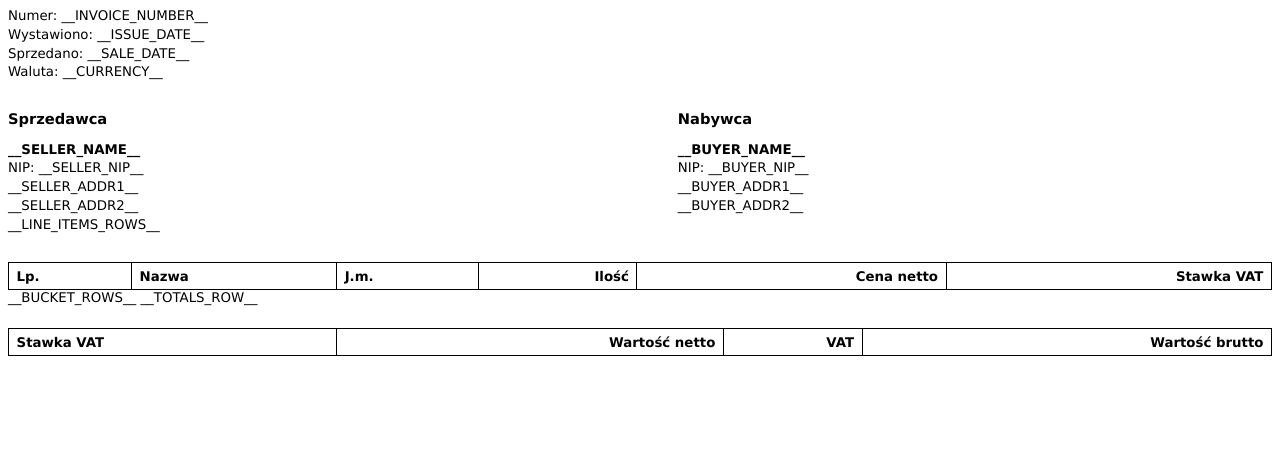
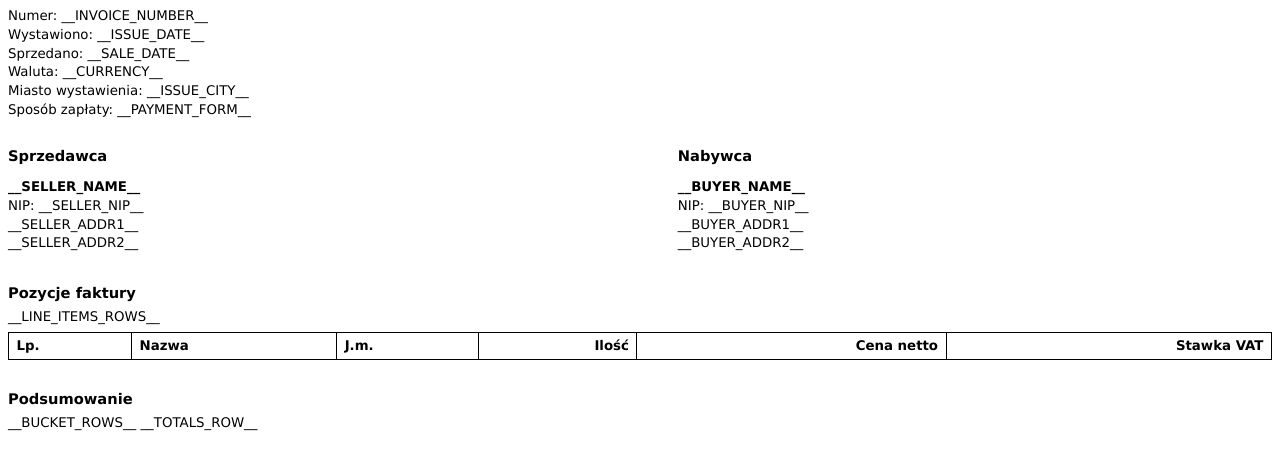
Before and after one commit to komaksym/AlfredoTheClerk, a Python web app: template src/invoice_gen/templates/seller_buyer_block_v1.html in a window 1280 px wide. Shown: the top 452 px of the page. Run offline with Jinja, Linux system fonts and the light colour scheme; the template is opened without the code that fills it, so the values that code supplies are empty.

Commit message:
feat: add podsumowanie, pozycje faktury titles, miasto wystawienia, and other additional fields that are seen in the real world PDF invoices

```diff
--- a/src/invoice_gen/templates/seller_buyer_block_v1.html
+++ b/src/invoice_gen/templates/seller_buyer_block_v1.html
@@ -24,11 +24,12 @@
   .row { display: flex; gap: 20mm; }
   .col { flex: 1; }
   h2 { font-size: 11pt; margin: 0 0 4mm 0; }
+  .section-title { font-size: 11pt; margin: 8mm 0 2mm 0; }
   .label { font-weight: bold; }
   p { margin: 0 0 1mm 0; }
   .items {
     width: 100%;
-    margin: 8mm 0 0 0;
+    margin: 2mm 0 0 0;
     border-collapse: collapse;
   }
   .items th, .items td {
@@ -50,6 +51,8 @@
     <p>Wystawiono: __ISSUE_DATE__</p>
     <p>Sprzedano: __SALE_DATE__</p>
     <p>Waluta: __CURRENCY__</p>
+    <p>Miasto wystawienia: __ISSUE_CITY__</p>
+    <p>Sposób zapłaty: __PAYMENT_FORM__</p>
   </div>
   <div class="row">
     <div class="col">
@@ -67,6 +70,7 @@
       <p>__BUYER_ADDR2__</p>
     </div>
   </div>
+  <h2 class="section-title">Pozycje faktury</h2>
   <table class="items">
     <thead>
       <tr>
@@ -82,6 +86,7 @@
 __LINE_ITEMS_ROWS__
     </tbody>
   </table>
+  <h2 class="section-title">Podsumowanie</h2>
   <table class="items totals">
     <thead>
       <tr>
```
